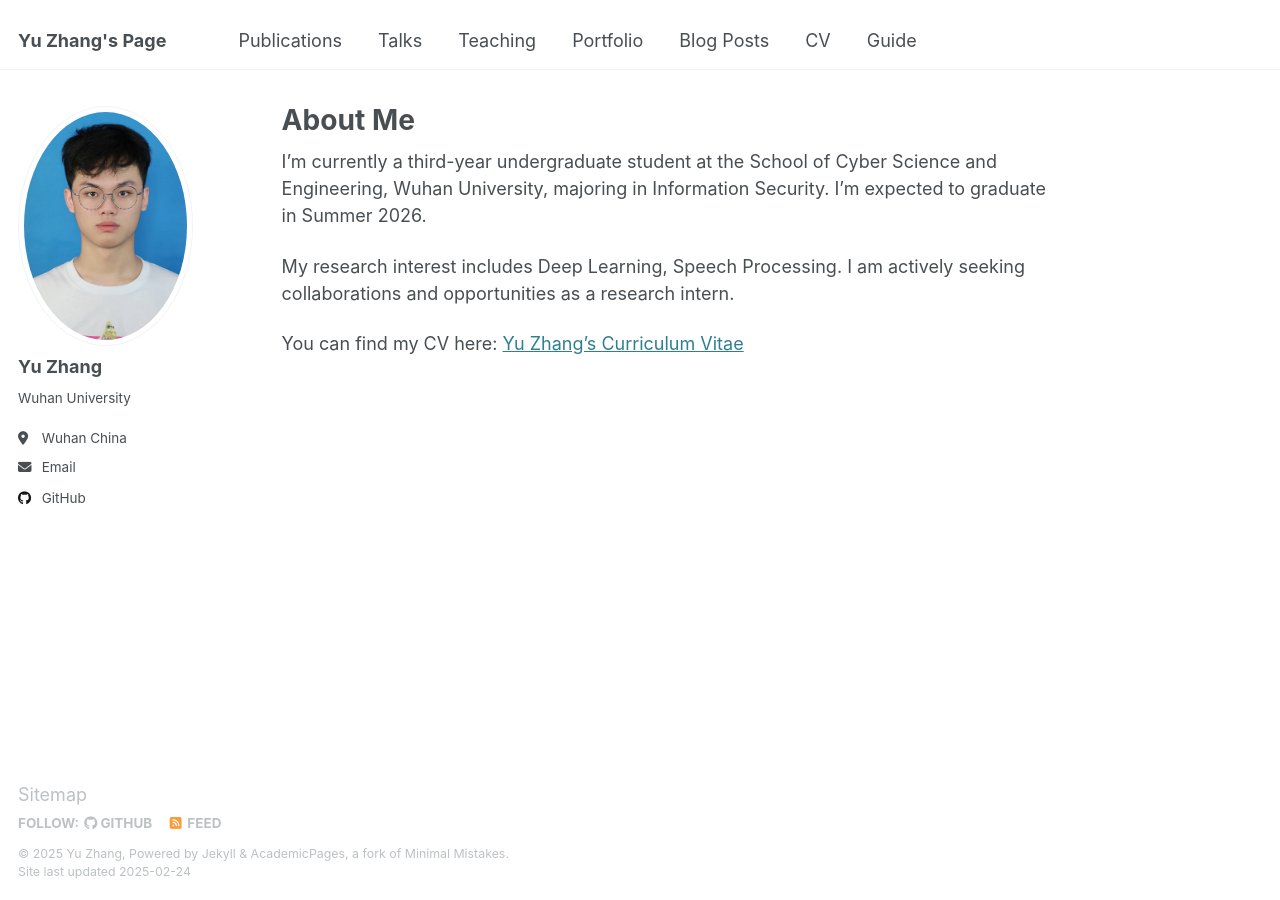
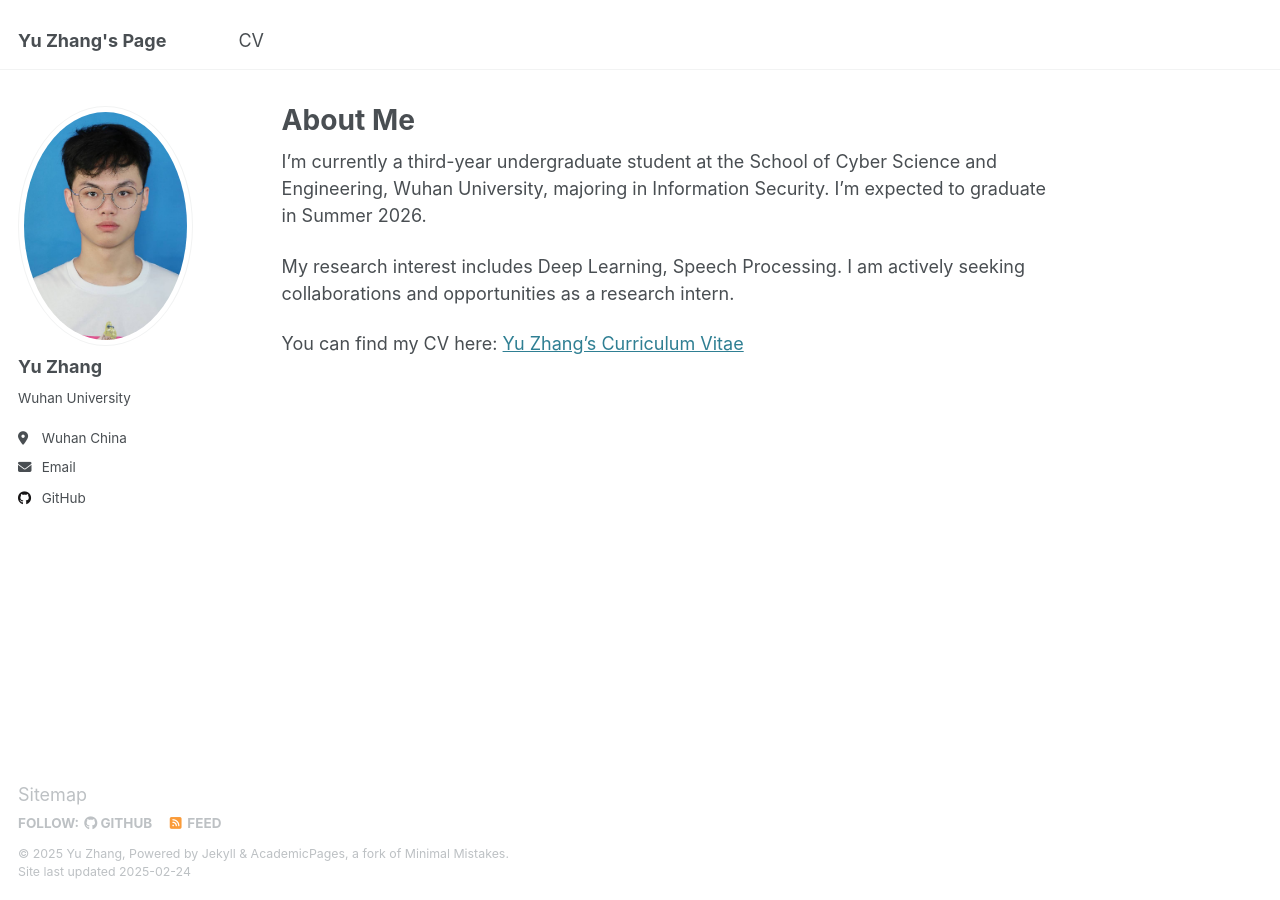
Before and after one commit to zy-Matrix/zy-Matrix.github.io, a Jekyll site: the page built from _pages/about.md, in a window 1280 px wide. Built offline with Jekyll 4.4.1, drawn with Linux system fonts in a browser that asks for light colours.

Commit message:
Update navigation.yml

```diff
--- a/_data/navigation.yml
+++ b/_data/navigation.yml
@@ -5,23 +5,6 @@
 # prevent it from being included in the site.
 
 main:
-  - title: "Publications"
-    url: /publications/
-
-  - title: "Talks"
-    url: /talks/
-
-  - title: "Teaching"
-    url: /teaching/
-
-  - title: "Portfolio"
-    url: /portfolio/
-
-  - title: "Blog Posts"
-    url: /year-archive/
 
   - title: "CV"
-    url: /cv/
-
-  - title: "Guide"
-    url: /markdown/
+    url: /file/CV.pdf
```
